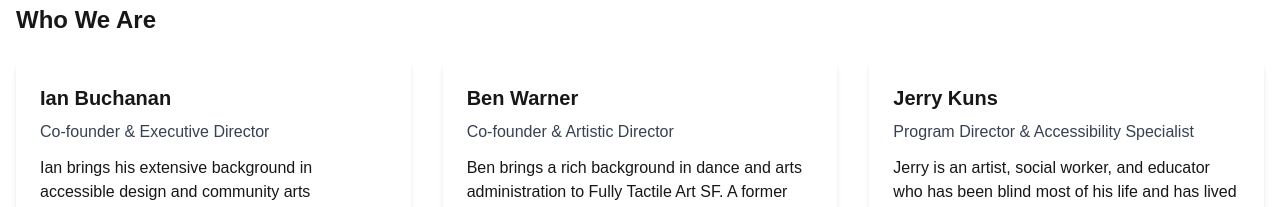
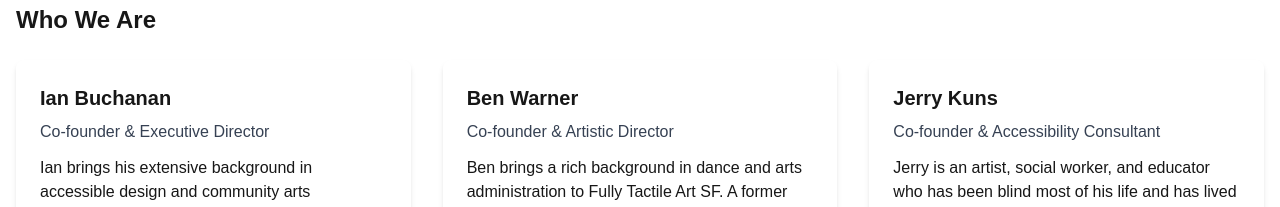
Before and after one commit to ianbuchanan42/fully-tactile-art-sf, a Next.js app: page /about in a window 1280 px wide. Shown: the part 1000-1207 px from the top of the page. Built offline with nearby package versions, Linux system fonts and the light colour scheme.

Commit message:
fixe Jerry title'

```diff
--- a/src/app/about/page.tsx
+++ b/src/app/about/page.tsx
@@ -117,7 +117,7 @@
             <div className='bg-white p-6 rounded-lg shadow-md'>
               <h3 className='text-xl font-semibold mb-2'>Jerry Kuns</h3>
               <p className='text-gray-700 mb-3'>
-                Program Director & Accessibility Specialist
+                Co-founder & Accessibility Consultant
               </p>
               <p>
                 Jerry is an artist, social worker, and educator who has been
```
